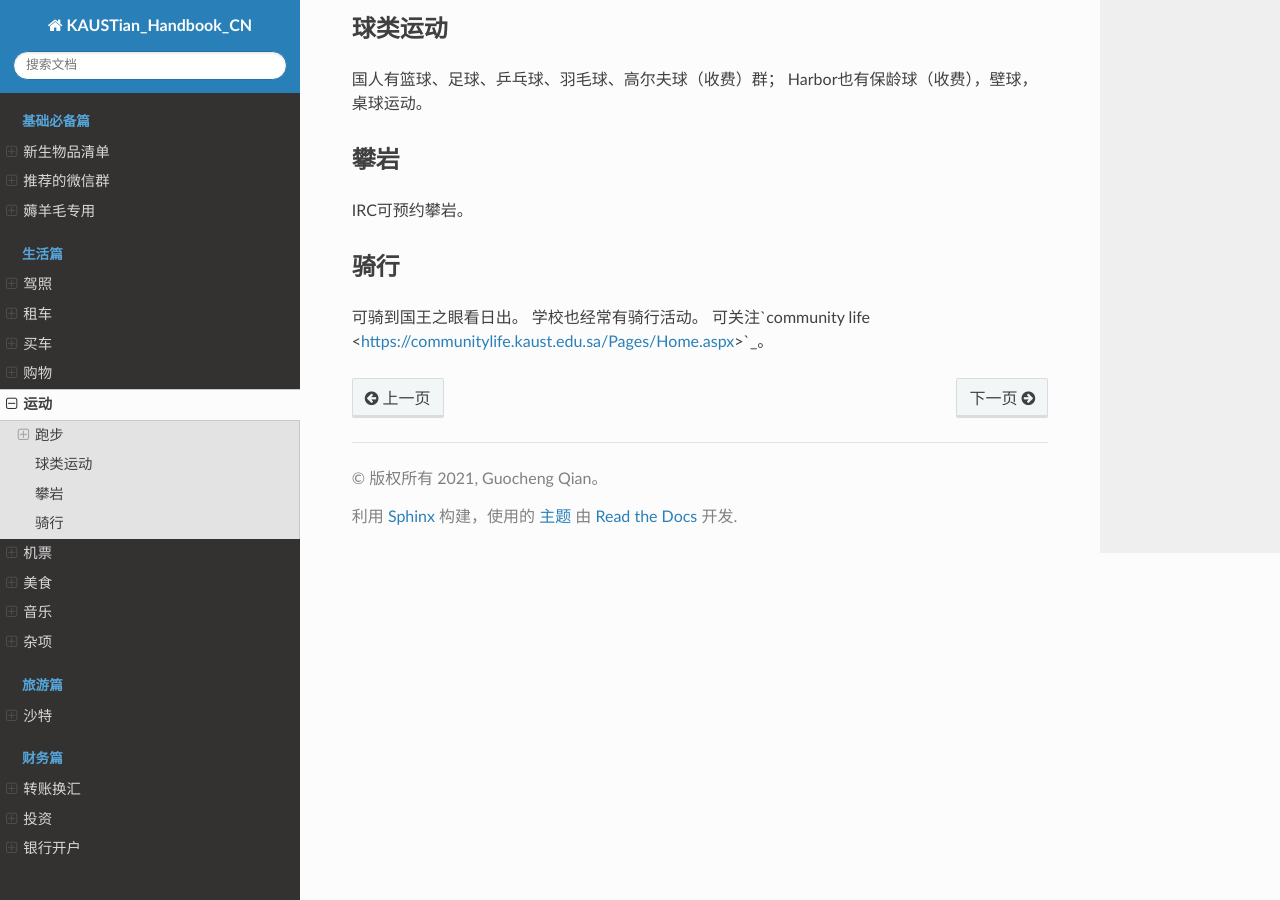
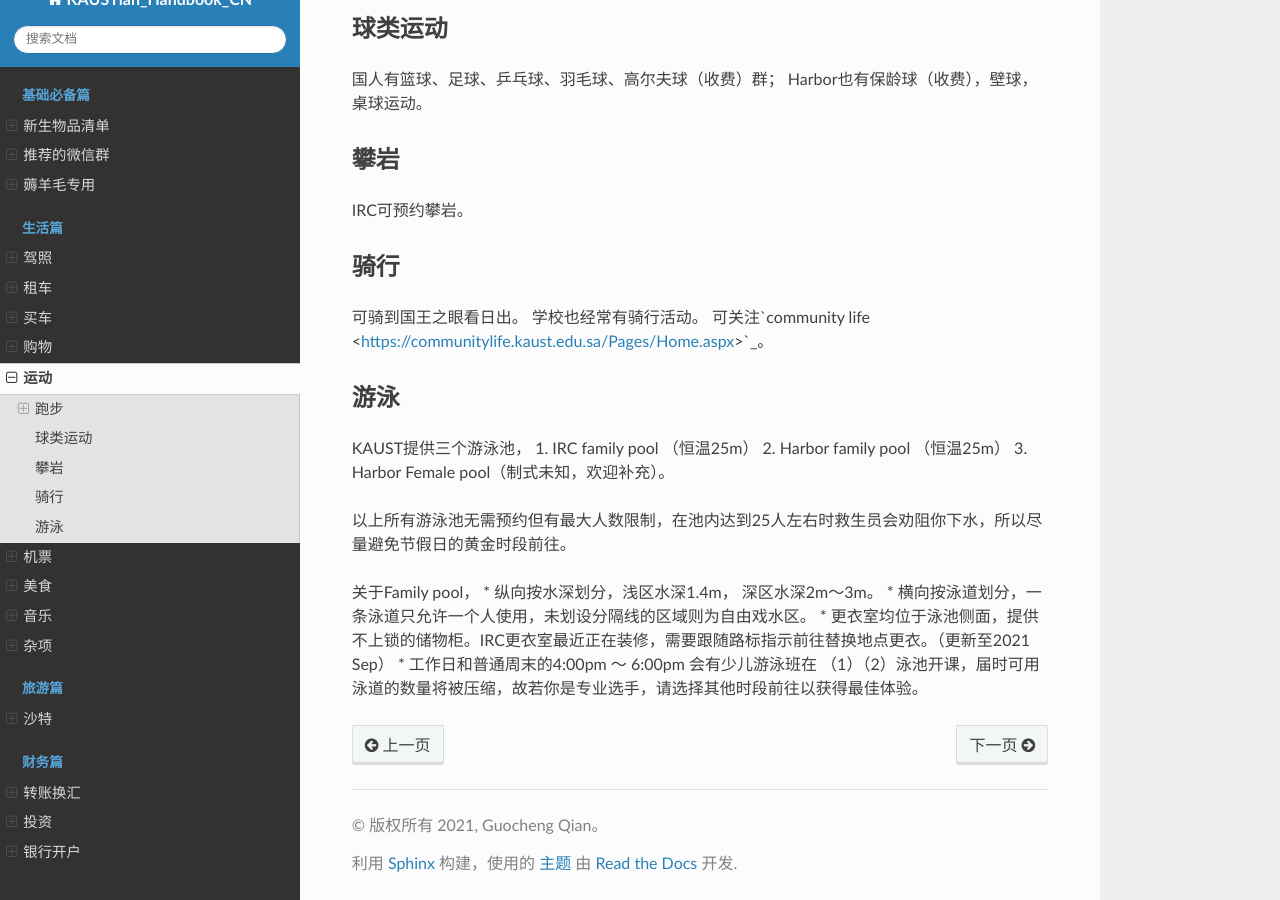
Before and after one commit to guochengqian/KAUSTian_Handbook_CN, a Sphinx documentation site: the page built from docs/content/life/sport.rst, in a window 1280 px wide and 900 px high, scrolled down 1020 px. Built offline with Sphinx 7.4.7 and the Read the Docs theme 2.0.0, drawn with Linux system fonts in a browser that asks for light colours.

Commit message:
updated sport, added swim section

```diff
--- a/docs/content/life/sport.rst
+++ b/docs/content/life/sport.rst
@@ -51,3 +51,19 @@ IRC可预约攀岩。
 骑行
 -------
 可骑到国王之眼看日出。 学校也经常有骑行活动。 可关注`community life <https://communitylife.kaust.edu.sa/Pages/Home.aspx>`_。
+
+
+游泳
+-------
+KAUST提供三个游泳池，
+1. IRC family pool （恒温25m）
+2. Harbor family pool （恒温25m）
+3. Harbor Female pool（制式未知，欢迎补充）。
+
+以上所有游泳池无需预约但有最大人数限制，在池内达到25人左右时救生员会劝阻你下水，所以尽量避免节假日的黄金时段前往。
+
+关于Family pool，
+* 纵向按水深划分，浅区水深1.4m， 深区水深2m～3m。
+* 横向按泳道划分，一条泳道只允许一个人使用，未划设分隔线的区域则为自由戏水区。
+* 更衣室均位于泳池侧面，提供不上锁的储物柜。IRC更衣室最近正在装修，需要跟随路标指示前往替换地点更衣。（更新至2021 Sep）
+* 工作日和普通周末的4:00pm ～ 6:00pm 会有少儿游泳班在 （1）（2）泳池开课，届时可用泳道的数量将被压缩，故若你是专业选手，请选择其他时段前往以获得最佳体验。
```
